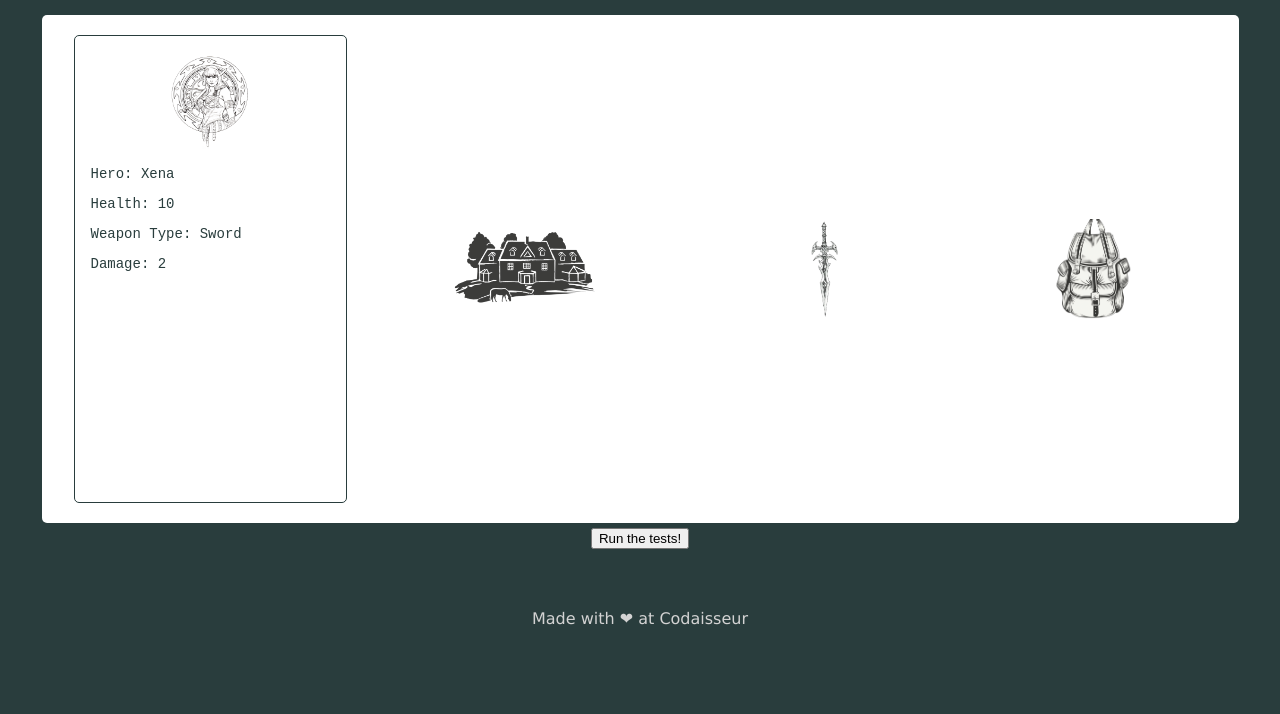
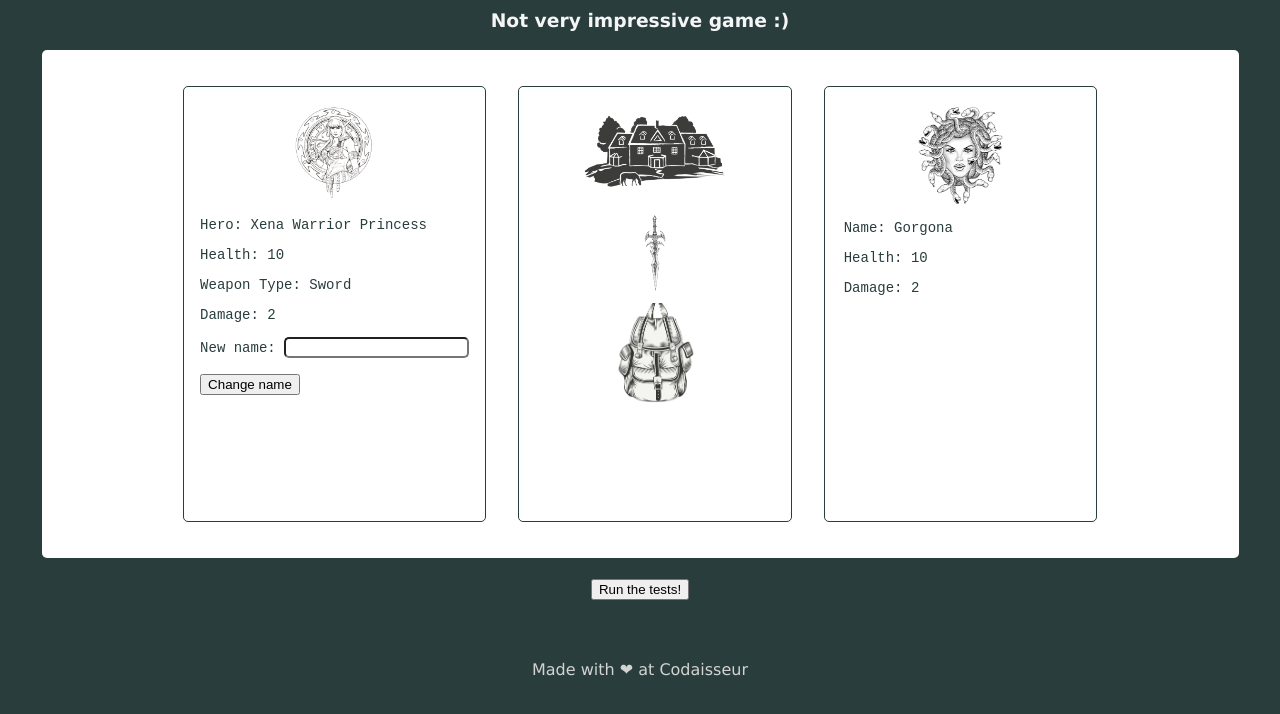
Before and after one commit to Ksinia/herogame, a plain HTML site: page index.html in a window 1280 px wide. Drawn offline with Linux system fonts and the light colour scheme.

Commit message:
Implemented primitive figting enemies logic

```diff
--- a/YOUR_JAVASCRIPT_HERE.js
+++ b/YOUR_JAVASCRIPT_HERE.js
@@ -1,9 +1,39 @@
-var hero = {
-    name: "Xena", heroic: true, inventory: [], health: 10, weapon:
+let hero = {
+    name: "Xena Warrior Princess", heroic: true, inventory: [], health: 10, weapon:
         { type: "Sword", damage: 2 }
 };
-displayStas();
-console.log(hero.inventory);
+
+let enemies = [
+    {
+        name: "Gorgona",
+        health: 10,
+        damage: 2,
+        imgsrc: "images/gorgona.png"
+    },
+    {
+        name: "Minotavr",
+        health: 10,
+        damage: 3,
+        imgsrc: "images/minotavr.png"
+    },
+    {
+        name: "Chimera",
+        health: 15,
+        damage: 4,
+        imgsrc: "images/chimera.png"
+    }
+]
+
+displayStats();
+
+// display random enemy - todo later
+// const rand = Math.floor(Math.random() * (enemies.length));
+// const randomEnemy = enemies[rand];
+// displayEnemy(randomEnemy);
+
+let currentLevel = 0;
+let currentEnemy = enemies[currentLevel];
+displayEnemy(currentEnemy);
 
 function rest(person) {
     if (person.health == 10) {
@@ -11,22 +41,24 @@ function rest(person) {
         return person;
     }
     person.health = 10;
-    displayStas();
+    displayStats();
     return person;
 }
 function pickUpItem(person, weapon) {
     person.inventory.push(weapon);
-    displayStas();
-    console.log(hero.inventory);
+    displayStats();
+    //Sorry, cannot remove the dagger from page when it picked up, otherwise will not pass the tests #14 and #15
+    // document.getElementById("dagger").remove();
+
 }
 function equipWeapon(person) {
     if (person.inventory.length > 0) {
         person.weapon = person.inventory[0];
-        displayStas();
+        displayStats();
     }
 }
 //function that writes your hero's name, health, weapontype, weapon damage to the page
-function displayStas() {
+function displayStats() {
     const heroInfo = document.getElementById("hero-info");
 
     if (!document.getElementById("hero-name")) {
@@ -61,3 +93,89 @@ function displayStas() {
     const damage = document.getElementById("damage");
     damage.innerHTML = `Damage: ${hero.weapon.damage}`;
 }
+
+function displayEnemy(enemy) {
+    // create div for enemy
+    const enemyInfo = document.createElement("div");
+    enemyInfo.classList.add("enemy-info");
+    enemyInfo.id = `${enemy.name}-info`;
+    // create enemy image
+    const enemyImage = document.createElement('img');
+    enemyImage.src = enemy.imgsrc;
+    enemyImage.id = enemy.name;
+    enemyImage.classList.add("enemy"); // todo in css: implement change of cursor when on the enemy image
+    enemyImage.addEventListener("click", fight);
+    // create enemy name
+    const enemyName = document.createElement('p');
+    // create enemy health
+    const enemyHealth = document.createElement('p');
+    // create enemy damage
+    const enemyDamage = document.createElement('p');
+    // add all element to enemy div
+    enemyInfo.appendChild(enemyImage);
+    enemyInfo.appendChild(enemyName);
+    enemyInfo.appendChild(enemyHealth);
+    enemyInfo.appendChild(enemyDamage);
+    // update info inside elements
+    enemyName.innerHTML = `Name: ${enemy.name}`;
+    enemyHealth.innerHTML = `Health: ${enemy.health}`;
+    enemyDamage.innerHTML = `Damage: ${enemy.damage}`;
+    //put enemy on the page
+    document.getElementById("enemy-area").appendChild(enemyInfo);
+}
+
+function fight(event) {
+    // const enemyName = event.target.id;
+    // getting the enemy info from current enemy (todo: remake later)
+    currentEnemy.health -= hero.weapon.damage;
+    event.target.nextSibling.nextSibling.innerHTML = `Health: ${currentEnemy.health}`;
+    const enemyDamage = currentEnemy.damage;
+    hero.health -= enemyDamage;
+    console.log(hero.health);
+    displayStats();
+    // todo: i don't understand, why hero health does not show zero BEFORE alert
+    if (currentEnemy.health <= 0) {
+        alert(`You killed ${currentEnemy.name}`);
+        event.target.parentNode.classList.add("killed");
+        currentLevel += 1;
+        if (currentLevel >= 3) {
+            let al = alert("You won!");
+            location.reload();
+            console.log(al.querySelector('button'))
+            return
+        }
+        currentEnemy = enemies[currentLevel];
+        displayEnemy(currentEnemy);
+    }
+    if (hero.health <= 0) {
+        alert("Game over!");
+        location.reload();
+        return
+    }
+}
+
+function changeName() {
+    // gather data
+    const inputFieldName = document.getElementById('new-name');
+    const newName = inputFieldName.value;
+    //validation
+    if (doesNotPassAllValidations(newName)) {
+        return null
+    }
+    //change first letter of the name to upper case
+    const newNewName = newName[0].toUpperCase() + newName.slice(1);
+    hero.name = newNewName;
+    inputFieldName.value = null;
+    displayStats();
+}
+function doesNotPassAllValidations(name) {
+    if (!name) {
+        alert('You forgot to fill the name!');
+        return true;
+    }
+    if (name.length > 20) {
+        alert(`Your name must not exceed 20 symbols. Now it is ${name.length} symbols`);
+        return true;
+    }
+    return false;
+}
--- a/index.css
+++ b/index.css
@@ -1,42 +1,67 @@
 img {
-    max-width: 20%;
     max-height: 100px;
     display: block;
     margin: auto;
 }
+#inn {
+    min-height: 70px;
+}
+#dagger {
+    max-height: 80px;
+    margin: 10px auto;
+}
+
 #xena {
-    max-width: 50%;
+    max-width: 60%;
 }
 body {
-    background: #293d3d;;
+    background: #293d3d;
     padding: 10px;
     text-align: center;
     font-family: Verdana;
 }
-
 #game {
     background: white;
     border-radius: 5px;
     margin: 5px auto;
-    width: 95%;
+    max-width: 95%;
     padding: 20px 0;
     display: flex;
-    flex-direction: row;
+    justify-content: center;
+    flex-flow: row wrap;
     min-height: 60%;
     color: #293d3d;
     font-size: 14px;
     font-family: 'Courier New', Courier, monospace;
-
 }
 footer {
     color: lightgray;
 }
-#hero-info {
+.game-part {
     border-radius: 5px;
-    border: 0.4px solid #293d3d;
+    border: 0.5px solid #293d3d;
     min-width: 20%;
     min-height: 100%;
     margin-left: 2rem;
     text-align: left;
     padding: 1rem;
+    margin: 1rem;
 }
+.killed {
+    filter: brightness(20%);
+    background: rgba(41, 61, 61, 0.5);
+}
+.enemy-info {
+    border-radius: 5px;
+    padding: 0.2rem;
+    margin-bottom: 0.3rem;
+}
+h3 {
+    color: whitesmoke;
+}
+button {
+    margin-top: 1rem;
+}
+input {
+    border-radius: 5px;
+}
--- a/index.html
+++ b/index.html
@@ -2,6 +2,7 @@
 
 <head>
   <meta charset="utf-8">
+  <meta name="viewport" content="width=device-width, initial-scale=1.0">
   <title>Mocha Tests</title>
   <link href="lib/mocha.css" rel="stylesheet" />
   <link rel="stylesheet" type="text/css" media="screen" href="index.css">
@@ -12,15 +13,34 @@
 
   <!-- 👍 YOUR HTML HERE 👍 -->
   <main>
+    <h3>Not very impressive game :)</h3>
     <section id="game">
-      <div id="hero-info">
-        <img id="xena" src="images/Xena.png">
 
+      <div class="game-part">
+        <div id="hero-info">
+          <img id="xena" src="images/Xena.png">
+        </div>
+        <div>
+          <form onsubmit="changeName(); return false">
+            <div class="formSection">
+              <label for="name">New name:</label>
+              <input type="text" id="new-name">
+            </div>
+            <div class="button">
+              <button type="default">Change name</button>
+            </div>
+          </form>
+        </div>
       </div>
 
-      <img id="inn" src="images/inn.png" onclick="rest(hero);">
-      <img id="dagger" src="images/dagger.png" onclick="pickUpItem(hero, {type: 'dagger', damage: 2});">
-      <img id="bag" src="images/bag.png" onclick="equipWeapon(hero);">
+      <div id="resources" class="game-part">
+        <img id="inn" src="images/inn.png" onclick="rest(hero);">
+        <img id="dagger" src="images/dagger.png" onclick="pickUpItem(hero, {type: 'dagger', damage: 2});">
+        <img id="bag" src="images/bag.png" onclick="equipWeapon(hero);">
+      </div>
+
+      <div id="enemy-area" class="game-part"></div>
+
     </section>
 
     <!-- I RECOMMEND YOU LEAVE THE REST UNTOUCHED -->
```
Also changed, not shown: images/Xena.jpg (deleted), images/chimera.jpg (added), images/chimera.png (added), images/gorgona.png (added), images/minotavr.jpg (added), images/minotavr.png (added).
